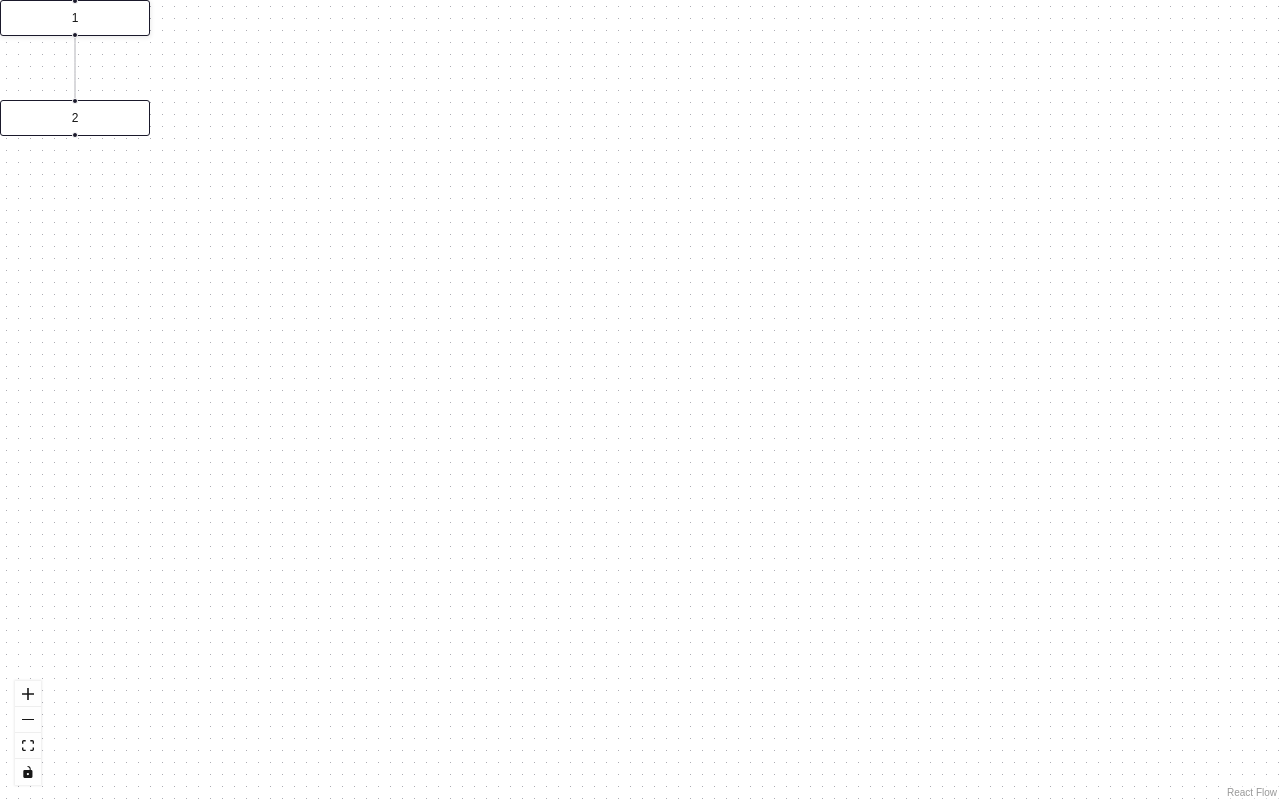
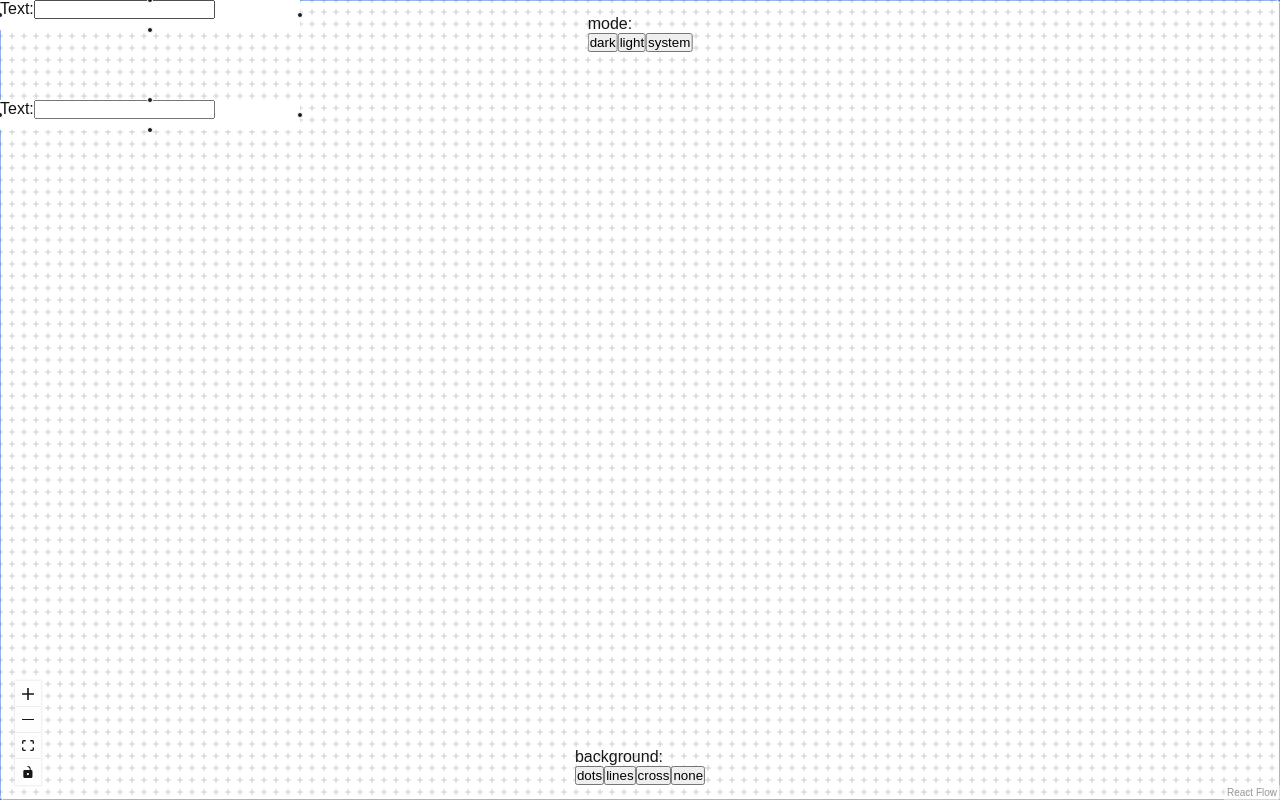
Before and after one commit to SNUSTHON/TEAM1_FE, a Next.js app: page / in a window 1280 px wide. Built offline with nearby package versions, Linux system fonts and the light colour scheme.

Commit message:
feat: 디스플레이모드, 배경 변경, 컨트롤 패널, 커스텀 노드

```diff
--- a/src/app/globals.css
+++ b/src/app/globals.css
@@ -40,3 +40,17 @@ a {
     color-scheme: dark;
   }
 }
+
+.dark .react-flow__node {
+  background: #777;
+  color: white;
+}
+
+.light .react-flow__node {
+  background: white;
+  color: #111;
+}
+.react-flow__node {
+  width: 300px;
+  height: 30px;
+}
--- a/src/app/page.js
+++ b/src/app/page.js
@@ -1,5 +1,5 @@
 "use client";
-import React, { useCallback } from "react";
+import React, { useCallback, useState } from "react";
 import {
   ReactFlow,
   useNodesState,
@@ -7,35 +7,96 @@ import {
   addEdge,
   Controls,
   Background,
+  Panel,
+  NodeToolbar,
+  NodeResizer,
+  SelectionMode,
+  applyNodeChanges,
+  applyEdgeChanges,
 } from "@xyflow/react";
 
 import "@xyflow/react/dist/style.css";
+import { CustomNode } from "@/components/CustomNode";
+
+const nodeTypes = { customNode: CustomNode };
 
 const initialNodes = [
-  { id: "1", position: { x: 0, y: 0 }, data: { label: "1" } },
-  { id: "2", position: { x: 0, y: 100 }, data: { label: "2" } },
+  {
+    id: "1",
+    position: { x: 0, y: 0 },
+    data: { label: "1" },
+    type: "customNode",
+  },
+  {
+    id: "2",
+    position: { x: 0, y: 100 },
+    data: { label: "2" },
+    type: "customNode",
+  },
 ];
 const initialEdges = [{ id: "e1-2", source: "1", target: "2" }];
 
 export default function App() {
-  const [nodes, setNodes, onNodesChange] = useNodesState(initialNodes);
-  const [edges, setEdges, onEdgesChange] = useEdgesState(initialEdges);
+  const [nodes, setNodes] = useState(initialNodes);
+  const [edges, setEdges] = useState([]);
 
-  const onConnect = useCallback(
-    (params) => setEdges((eds) => addEdge(params, eds)),
+  const onNodesChange = useCallback(
+    (changes) => {
+      setNodes((nds) => applyNodeChanges(changes, nds));
+      console.log(nodes);
+    },
+    [setNodes]
+  );
+  const onEdgesChange = useCallback(
+    (changes) => {
+      setEdges((eds) => applyEdgeChanges(changes, eds));
+      console.log(edges);
+    },
     [setEdges]
   );
+  const onConnect = useCallback(
+    (connection) => setEdges((eds) => addEdge(connection, eds)),
+    [setEdges]
+  );
+
+  const [variant, setVariant] = useState("cross");
+
+  const [displayMode, setDisplayMode] = useState("system");
+
+  const panOnDrag = [1, 2];
 
   return (
     <div style={{ width: "100vw", height: "100vh" }}>
       <ReactFlow
+        colorMode={displayMode}
         nodes={nodes}
         edges={edges}
         onNodesChange={onNodesChange}
         onEdgesChange={onEdgesChange}
         onConnect={onConnect}
+        panOnScroll
+        selectionOnDrag
+        panOnDrag={panOnDrag}
+        nodeTypes={nodeTypes}
+        selectionMode={SelectionMode.Partial}
       >
-        <Controls /> <Background variant="dots" gap={12} size={1} />
+        <Background color="#ccc" variant={variant} gap={12} />
+        <Panel position="bottom-center">
+          <div>background:</div>
+          <button onClick={() => setVariant("dots")}>dots</button>
+          <button onClick={() => setVariant("lines")}>lines</button>
+          <button onClick={() => setVariant("cross")}>cross</button>
+          <button onClick={() => setVariant("")}>none</button>{" "}
+        </Panel>
+        <Panel position="top-center">
+          <div>mode:</div>
+          <button onClick={() => setDisplayMode("dark")}>dark</button>
+          <button onClick={() => setDisplayMode("light")}>light</button>
+          <button onClick={() => setDisplayMode("system")}>system</button>
+        </Panel>
+        <Controls />
+        <NodeToolbar />
+        <NodeResizer />
       </ReactFlow>
     </div>
   );
--- /dev/null
+++ b/src/components/CustomNode.js
@@ -0,0 +1,22 @@
+import { useCallback } from "react";
+import { Handle, Position } from "@xyflow/react";
+const handleStyle = { left: 10 };
+
+export function CustomNode({ data }) {
+  const onChange = useCallback((evt) => {
+    console.log(evt.target.value);
+  }, []);
+
+  return (
+    <>
+      <Handle type="target" position={Position.Top} />
+      <div>
+        <label htmlFor="text">Text:</label>
+        <input id="text" name="text" onChange={onChange} className="nodrag" />
+      </div>
+      <Handle type="source" position={Position.Bottom} id="a" />
+      <Handle type="source" position={Position.Left} id="b" />
+      <Handle type="source" position={Position.Right} id="c" />
+    </>
+  );
+}
```
